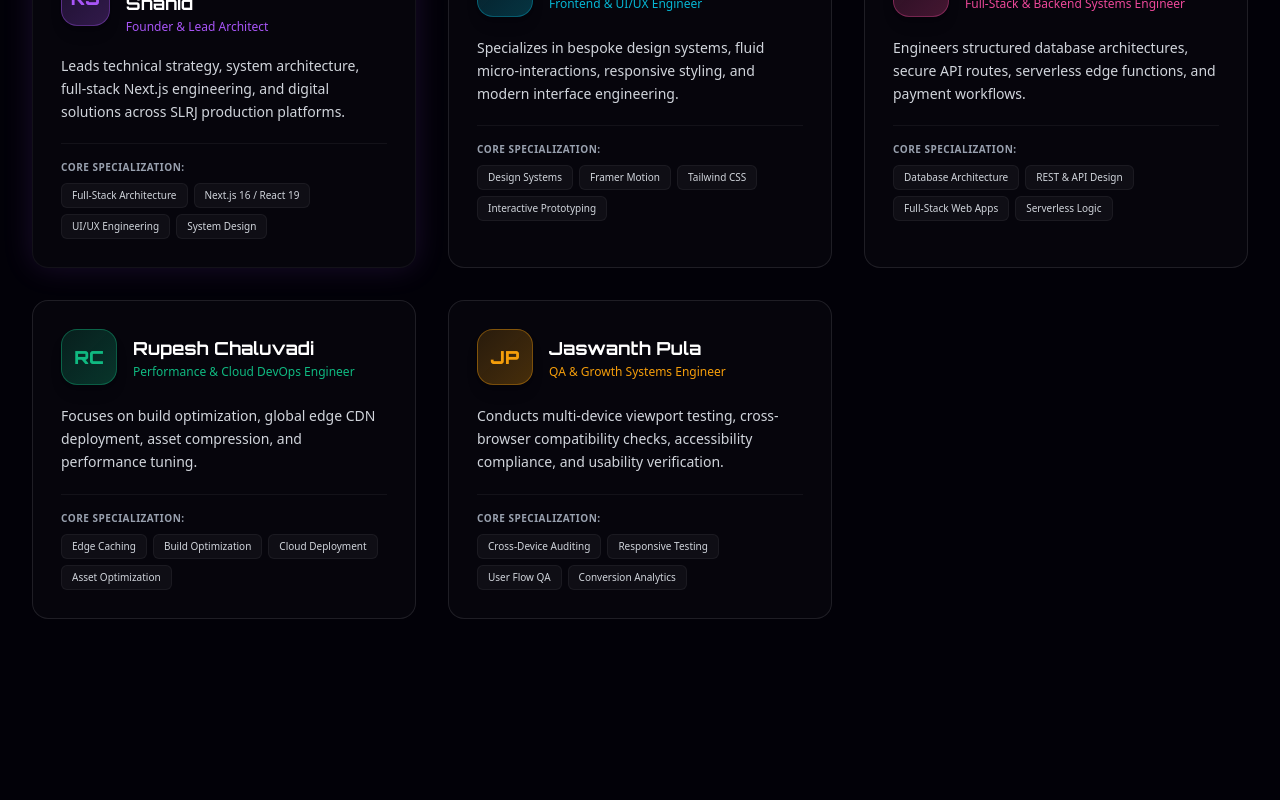
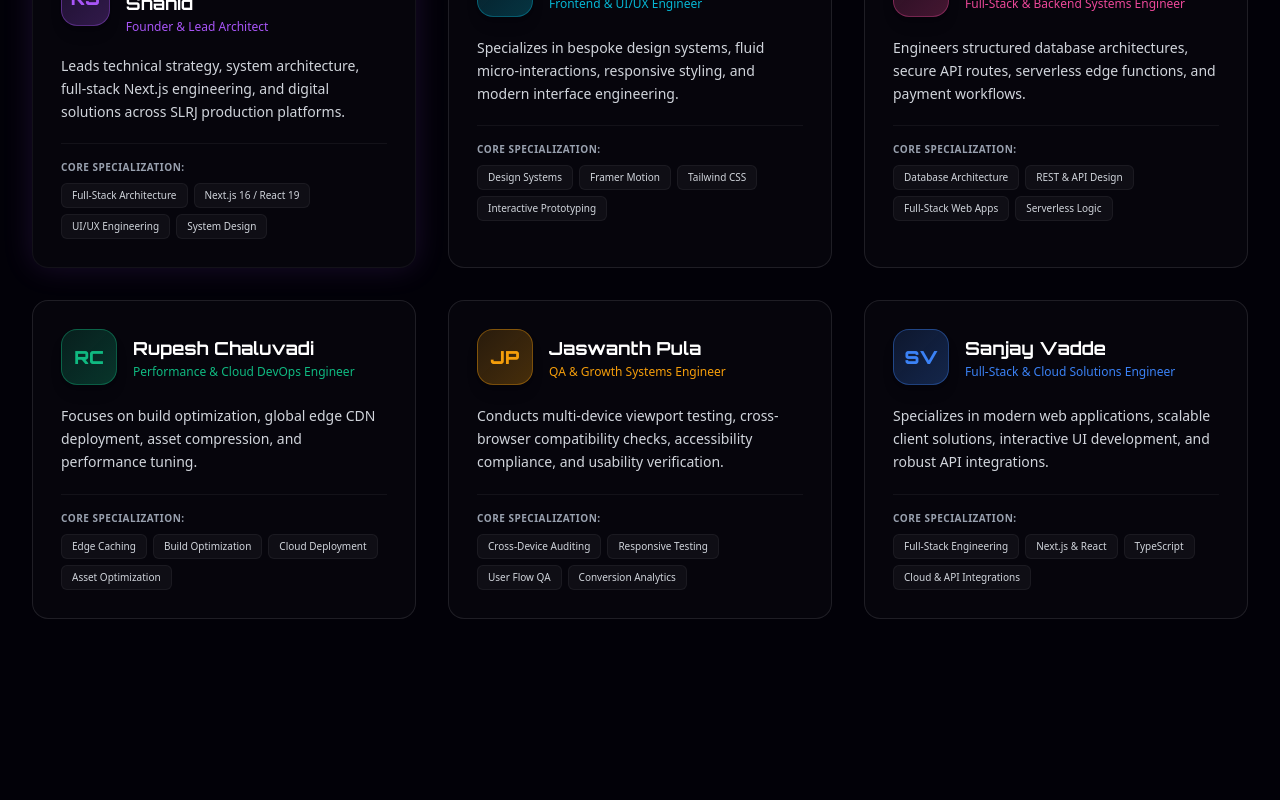
Before and after one commit to slrjdigital-ai/SLRJ-LEARN, a Next.js app: page /about in a window 1280 px wide. Shown: the part 6828-7628 px from the top of the page. Built offline with nearby package versions, Linux system fonts and the light colour scheme.

Commit message:
feat(team): add Sanjay Vadde to team roster and splash screen

```diff
--- a/app/about/AboutContent.tsx
+++ b/app/about/AboutContent.tsx
@@ -641,6 +641,15 @@ export default function AboutContent() {
                 accent: "#F59E0B",
                 isFounder: false,
               },
+              {
+                name: "Sanjay Vadde",
+                role: "Full-Stack & Cloud Solutions Engineer",
+                bio: "Specializes in modern web applications, scalable client solutions, interactive UI development, and robust API integrations.",
+                expertise: ["Full-Stack Engineering", "Next.js & React", "TypeScript", "Cloud & API Integrations"],
+                monogram: "SV",
+                accent: "#3B82F6",
+                isFounder: false,
+              },
             ].map((member, idx) => (
               <ScrollReveal key={idx} delay={idx * 0.08}>
                 <SpotlightCard
--- a/components/SplashScreen.tsx
+++ b/components/SplashScreen.tsx
@@ -237,6 +237,8 @@ export default function SplashScreen() {
                   <span className="hover:text-pink-300 transition-colors">Rupesh Chaluvadi</span>
                   <span className="text-cyan-400/60 font-normal">•</span>
                   <span className="hover:text-emerald-300 transition-colors">Jaswanth Pula</span>
+                  <span className="text-purple-400/60 font-normal">•</span>
+                  <span className="hover:text-blue-400 transition-colors">Sanjay Vadde</span>
                 </div>
               </div>
             </div>
```
